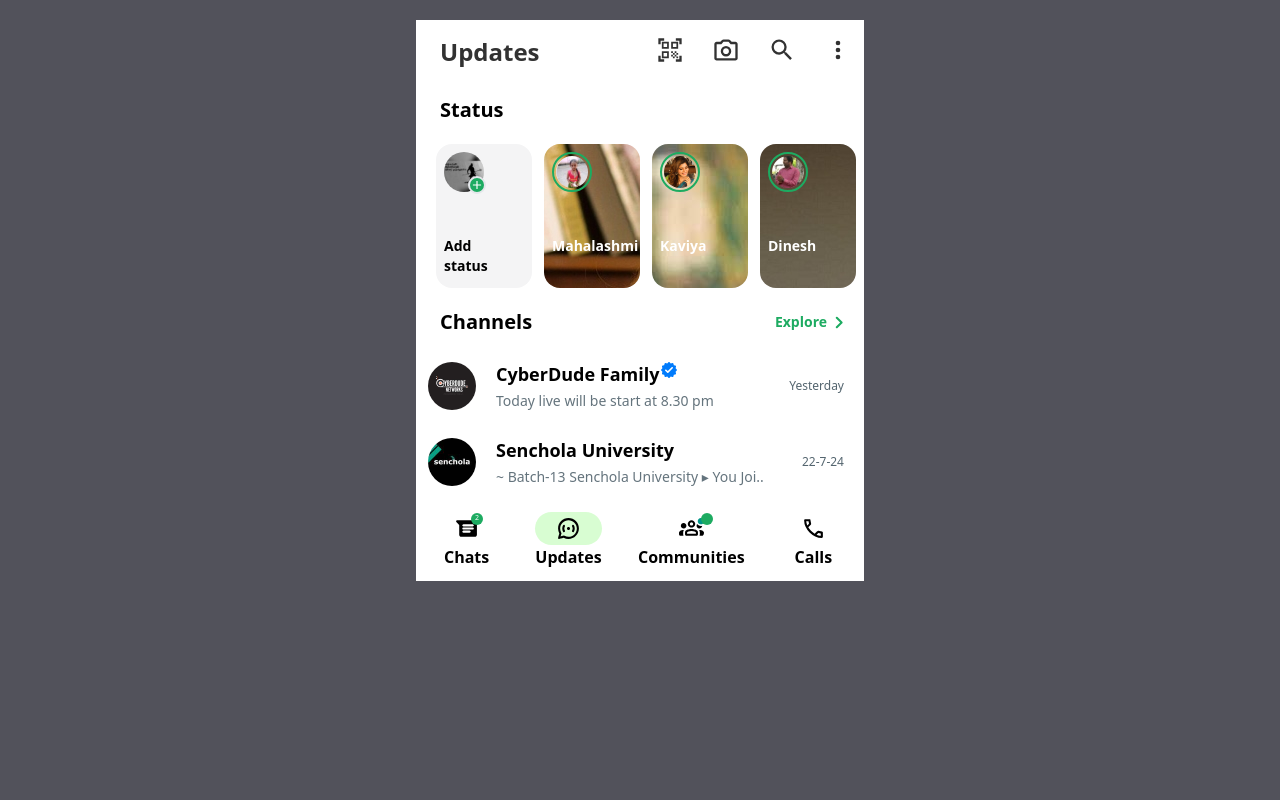
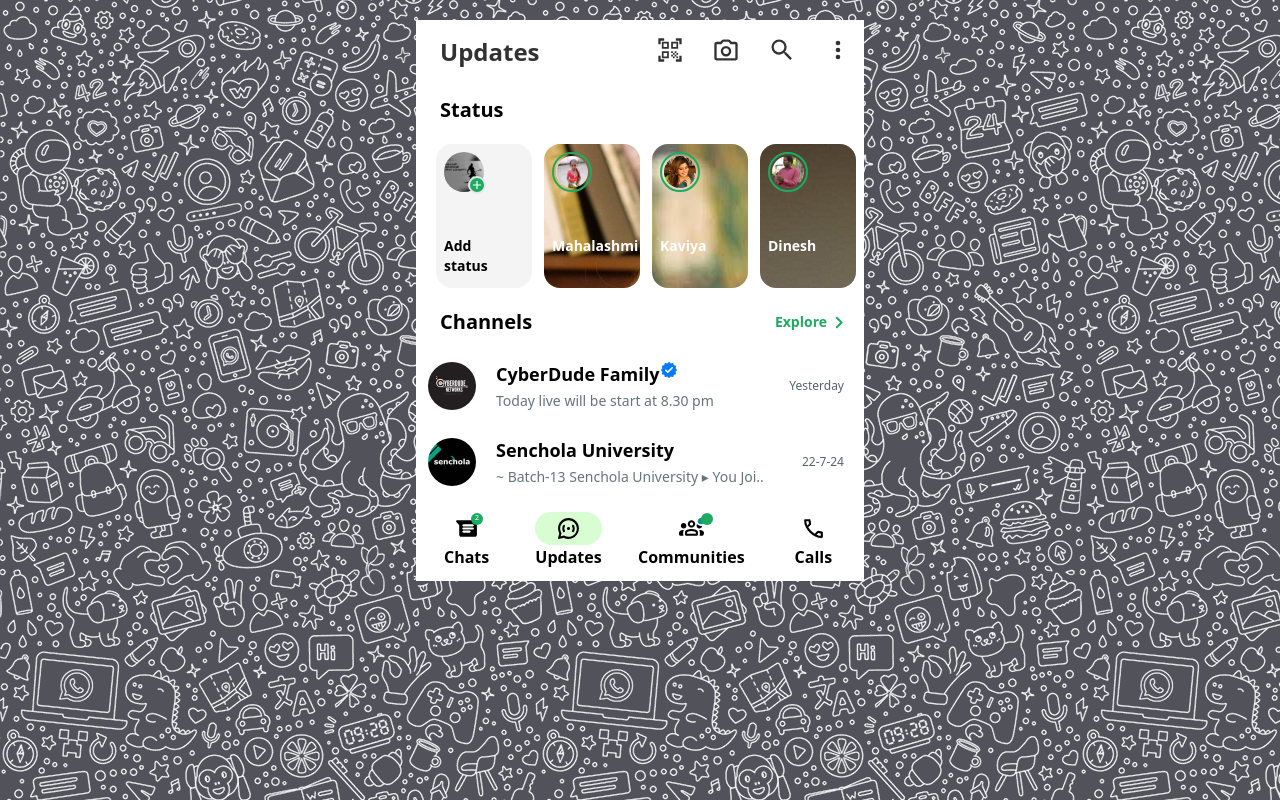
Before and after one commit to S-Anbu/WhatsApp-UI, a website built with Vite: page status.html in a window 1280 px wide. Built offline with nearby package versions, Linux system fonts and the light colour scheme.

Commit message:
added bg to status page

```diff
--- a/status.html
+++ b/status.html
@@ -10,7 +10,7 @@
     <script src="https://cdn.tailwindcss.com"></script>
   </head>
   <!-- style="background-image: url('./img/chat wall.png'); -->
-  <body class="bg-zinc-600 " >
+  <body class="bg-zinc-600 "style="background-image: url('./img/chat wall.png');" >
 
     <!-- header section -->
     <section class="m-5 max-w-md mx-auto">
```
